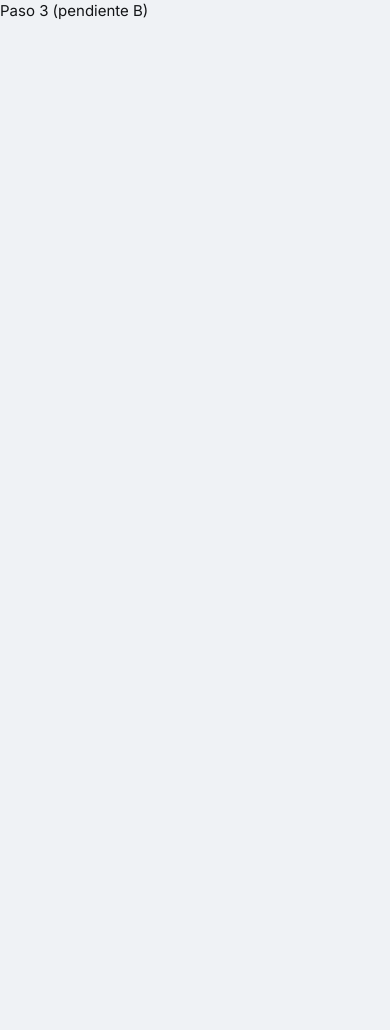
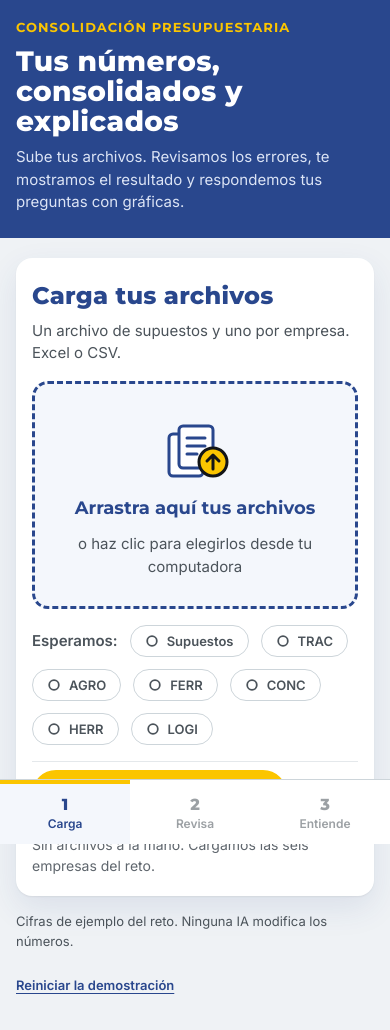
Before and after one commit to ottooniel/hackaton_front, a React (Vite) app in the folder front/: page / in a window 390 px wide. Shown: the top 1030 px of the page. Before the commit the page ends 844 px from the top, so only its background shows below. Built offline with nearby package versions, Linux system fonts and the light colour scheme; no server answers.

Commit message:
feat: shell con header, stepper y barra inferior en móvil

```diff
--- a/front/src/App.tsx
+++ b/front/src/App.tsx
@@ -1,13 +1,10 @@
-import { Paso3 } from './resultado';
-import { Agente } from './agente';
 import { AppProvider } from './state/AppProvider';
+import { Shell } from './shell/Shell';
 
-// ponytail: sin Shell todavía (Fase 1); se montan las piezas de B para que puedan probarlas.
 export default function App() {
   return (
     <AppProvider>
-      <Paso3 />
-      <Agente />
+      <Shell />
     </AppProvider>
   );
 }
--- /dev/null
+++ b/front/src/shell/Shell.module.css
@@ -0,0 +1,61 @@
+.app { padding-bottom: 48px; }
+
+.header { background: var(--azul); color: #fff; position: relative; overflow: hidden; }
+.formas { position: absolute; right: -60px; top: -40px; opacity: .9; }
+.encabezado {
+  max-width: 1160px;
+  margin: 0 auto;
+  padding: 36px 28px 96px;
+  display: flex;
+  flex-direction: column;
+  gap: 18px;
+  position: relative;
+}
+.kicker {
+  font: 700 13px/1.2 var(--fuente-titulo);
+  color: var(--amarillo);
+  text-transform: uppercase;
+  letter-spacing: .08em;
+}
+.titulo { font-size: 44px; line-height: 1.08; font-weight: 800; max-width: 680px; }
+.frase { font-size: 19px; max-width: 560px; color: var(--azul-tx-claro); }
+
+.main {
+  max-width: 1160px;
+  margin: -64px auto 0;
+  padding: 0 28px;
+  display: flex;
+  flex-direction: column;
+  gap: 24px;
+  position: relative;
+}
+
+.pie {
+  display: flex;
+  flex-wrap: wrap;
+  gap: 12px;
+  align-items: center;
+  justify-content: space-between;
+  color: var(--texto-2);
+  font-size: 13px;
+}
+.reiniciar {
+  font: 600 13px/1.2 var(--fuente-texto);
+  background: none;
+  border: 0;
+  color: var(--azul);
+  cursor: pointer;
+  text-decoration: underline;
+  text-underline-offset: 3px;
+  min-height: 44px;
+  padding: 0;
+}
+
+@media (max-width: 640px) {
+  .app { padding-bottom: 96px; }   /* deja espacio a la barra inferior de pasos */
+  .formas { display: none; }
+  .encabezado { padding: 20px 16px 24px; gap: 10px; }
+  .titulo { font-size: 28px; }
+  .frase { font-size: 15px; }
+  .main { margin-top: 20px; padding: 0 16px; gap: 16px; }
+}
--- /dev/null
+++ b/front/src/shell/Shell.tsx
@@ -0,0 +1,40 @@
+import { Paso1 } from '../carga';
+import { Paso2 } from '../revision';
+import { Paso3 } from '../resultado';
+import { Agente } from '../agente';
+import { useApp } from '../state/useApp';
+import { Stepper } from './Stepper';
+import css from './Shell.module.css';
+
+export function Shell() {
+  const { paso, reiniciar } = useApp();
+  return (
+    <div className={css.app}>
+      <header className={css.header}>
+        <svg aria-hidden="true" className={css.formas} width="420" height="260" viewBox="0 0 420 260" fill="none">
+          <circle cx="300" cy="120" r="150" fill="var(--forma-1)" />
+          <circle cx="340" cy="160" r="86" fill="var(--forma-2)" />
+          <rect x="150" y="196" width="150" height="14" rx="7" fill="var(--amarillo)" />
+        </svg>
+        <div className={css.encabezado}>
+          <p className={css.kicker}>Consolidación presupuestaria</p>
+          <h1 className={css.titulo}>Tus números, consolidados y explicados</h1>
+          <p className={css.frase}>Sube tus archivos. Revisamos los errores, te mostramos el resultado y respondemos tus preguntas con gráficas.</p>
+        </div>
+      </header>
+
+      <main className={css.main}>
+        <Stepper />
+        {paso === 1 && <Paso1 />}
+        {paso === 2 && <Paso2 />}
+        {paso === 3 && <Paso3 />}
+        <footer className={css.pie}>
+          <span>Cifras de ejemplo del reto. Ninguna IA modifica los números.</span>
+          <button type="button" className={css.reiniciar} onClick={reiniciar}>Reiniciar la demostración</button>
+        </footer>
+      </main>
+
+      <Agente />
+    </div>
+  );
+}
--- /dev/null
+++ b/front/src/shell/Stepper.module.css
@@ -0,0 +1,80 @@
+.stepper {
+  background: #fff;
+  border-radius: var(--radio-card);
+  box-shadow: var(--sombra-card);
+  padding: 8px;
+  display: flex;
+  flex-wrap: wrap;
+  gap: 4px;
+}
+
+.paso {
+  display: flex;
+  align-items: center;
+  gap: 12px;
+  flex: 1 1 200px;
+  min-height: 64px;
+  padding: 10px 18px;
+  border: 0;
+  border-radius: 12px;
+  background: transparent;
+  cursor: pointer;
+  text-align: left;
+  font: 600 15px/1.2 var(--fuente-texto);
+  color: var(--texto-2);
+}
+.paso:hover { background: var(--azul-hover); }
+.paso:disabled { cursor: not-allowed; opacity: .55; }
+.paso:disabled:hover { background: transparent; }
+.on { background: var(--azul-claro); color: var(--azul); }
+.on:hover { background: var(--azul-claro); }
+
+.n {
+  display: inline-flex;
+  align-items: center;
+  justify-content: center;
+  flex: 0 0 36px;
+  width: 36px;
+  height: 36px;
+  border-radius: 50%;
+  background: var(--neutro-bg);
+  color: var(--texto-2);
+  font: 800 16px/1 var(--fuente-titulo);
+}
+.on .n { background: var(--amarillo); color: var(--tinta); }
+.hecho .n { background: var(--azul); color: #fff; }
+
+.textos { display: flex; flex-direction: column; gap: 2px; }
+.sub { font-size: 12px; font-weight: 500; color: var(--texto-3); }
+
+@media (max-width: 640px) {
+  .stepper {
+    position: fixed;
+    left: 0;
+    right: 0;
+    bottom: 0;
+    z-index: 30;
+    flex-wrap: nowrap;
+    gap: 0;
+    padding: 0;
+    border-radius: 0;
+    border-top: 1px solid var(--borde);
+    box-shadow: none;
+  }
+  .paso {
+    flex: 1 1 0;
+    flex-direction: column;
+    justify-content: center;
+    gap: 4px;
+    padding: 6px 4px;
+    border-radius: 0;
+    border-top: 4px solid transparent;
+    font-size: 12px;
+    text-align: center;
+  }
+  .on { background: var(--azul-suave); border-top-color: var(--amarillo); }
+  .on:hover { background: var(--azul-suave); }
+  .n { width: auto; height: auto; flex: none; background: none; }
+  .on .n, .hecho .n { background: none; color: inherit; }
+  .sub { display: none; }
+}
--- /dev/null
+++ b/front/src/shell/Stepper.tsx
@@ -0,0 +1,41 @@
+import { useApp } from '../state/useApp';
+import type { Paso } from '../state/reducer';
+import css from './Stepper.module.css';
+
+// Escritorio: tarjeta sobre el header. Móvil (<640px): barra inferior fija, mismo marcado.
+export function Stepper() {
+  const { paso, cargado, archivos, publicable, pendientesBloq, ir } = useApp();
+  const pasos: { n: Paso; titulo: string; sub: string; deshabilitado: boolean; hecho: boolean }[] = [
+    { n: 1, titulo: 'Carga', sub: cargado ? `${archivos.length} archivos listos` : 'Sube tus archivos', deshabilitado: false, hecho: cargado },
+    {
+      n: 2, titulo: 'Revisa',
+      sub: !cargado ? 'Errores y diferencias' : publicable ? 'Todo resuelto' : `${pendientesBloq} por resolver`,
+      deshabilitado: !cargado, hecho: publicable,
+    },
+    { n: 3, titulo: 'Entiende', sub: 'Resultado y preguntas', deshabilitado: !publicable, hecho: false },
+  ];
+
+  return (
+    <nav aria-label="Pasos" className={css.stepper}>
+      {pasos.map((p) => {
+        const activo = paso === p.n;
+        return (
+          <button
+            key={p.n}
+            type="button"
+            className={`${css.paso} ${activo ? css.on : ''} ${p.hecho && !activo ? css.hecho : ''}`}
+            disabled={p.deshabilitado}
+            aria-current={activo ? 'step' : undefined}
+            onClick={() => ir(p.n)}
+          >
+            <span className={css.n}>{p.n}</span>
+            <span className={css.textos}>
+              <span>{p.titulo}</span>
+              <span className={css.sub}>{p.sub}</span>
+            </span>
+          </button>
+        );
+      })}
+    </nav>
+  );
+}
```
